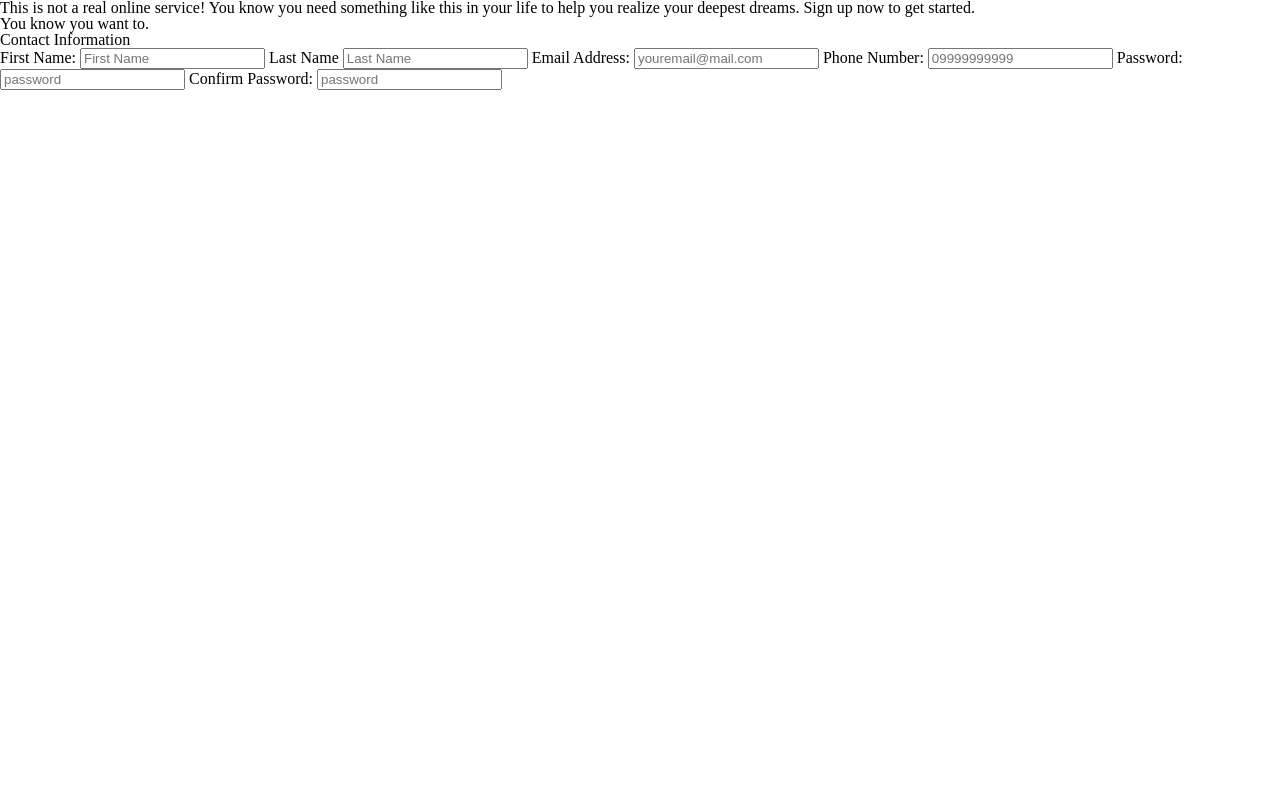
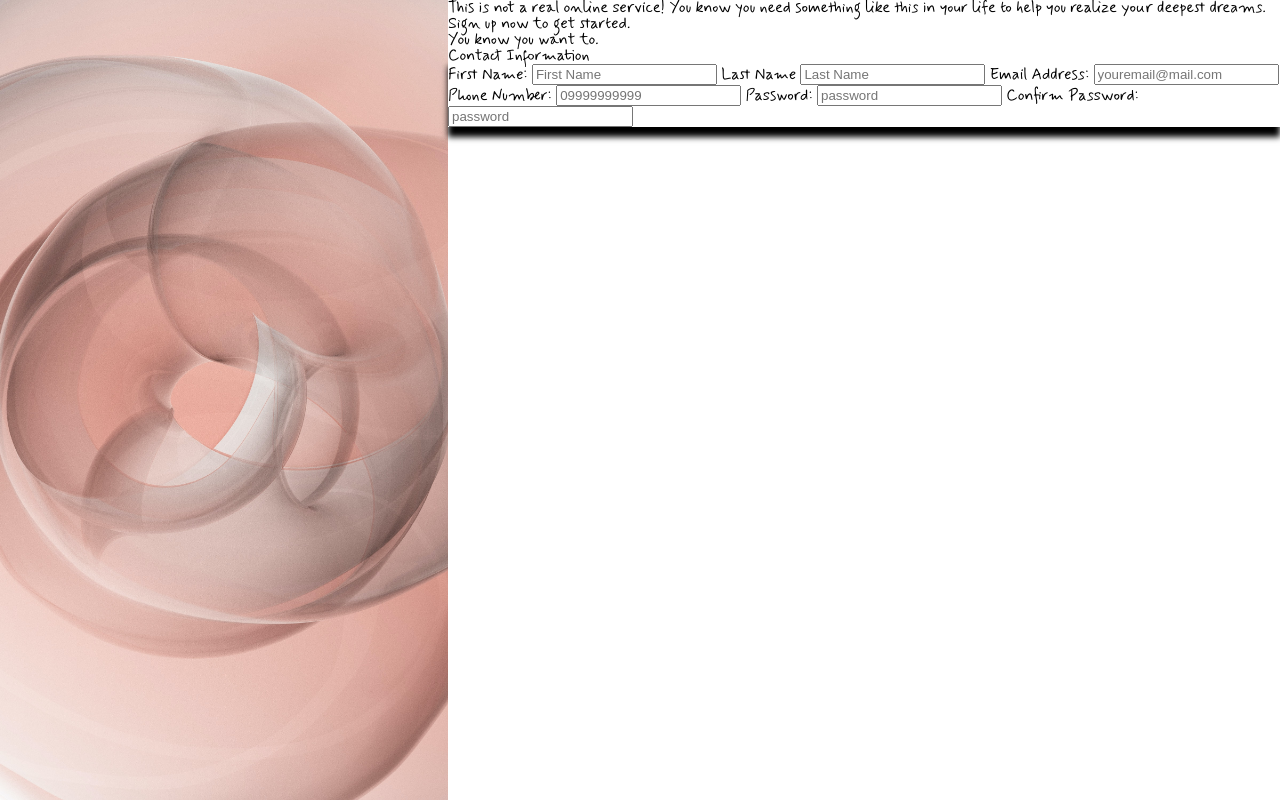
Before and after one commit to S1DCO/sign-up-form, a plain HTML site: page index.html in a window 1280 px wide. Drawn offline with Linux system fonts and the light colour scheme.

Commit message:
added some css and html

```diff
--- a/index.html
+++ b/index.html
@@ -10,7 +10,9 @@
     <script defer src="script.js"></script>
   </head>
   <body>
-    <div id="left-container"></div>
+    <div id="left-container">
+      <div></div>
+    </div>
     <div id="right-container">
       <p>
         This is not a real online service! You know you need something like this
--- a/styles.css
+++ b/styles.css
@@ -1,20 +1,33 @@
 @font-face {
   font-family: my-nerve;
-  src: url(/Mynerve/Mynerve-Regular.ttf);
+  src: url(Mynerve/Mynerve-Regular.ttf);
 }
 :root {
   --left-container-width: 35%;
+  --right-container-width: calc(100%-var(--left-container-width));
+
+  font-family: my-nerve, cursive;
 }
 * {
   box-sizing: border-box;
 }
 body {
   width: 100vw;
+  height: 100vh;
+  max-height: 100vh;
+  display: flex;
 }
 
 #left-container {
-  width: var(--left-container-width);
+  min-width: var(--left-container-width);
+  background-image: url(rick-rothenberg-3gDOhoy-MDM-unsplash.jpg);
+  background-size: cover;
+  background-position: center center;
 }
 #right-container {
-  width: calc(100%-var(--left-container-width));
+  min-width: var(--right-container-width);
 }
+
+fieldset {
+  box-shadow: 0px 10px 6px black;
+}
```
Also changed, not shown: rick-rothenberg-3gDOhoy-MDM-unsplash.jpg (added).
